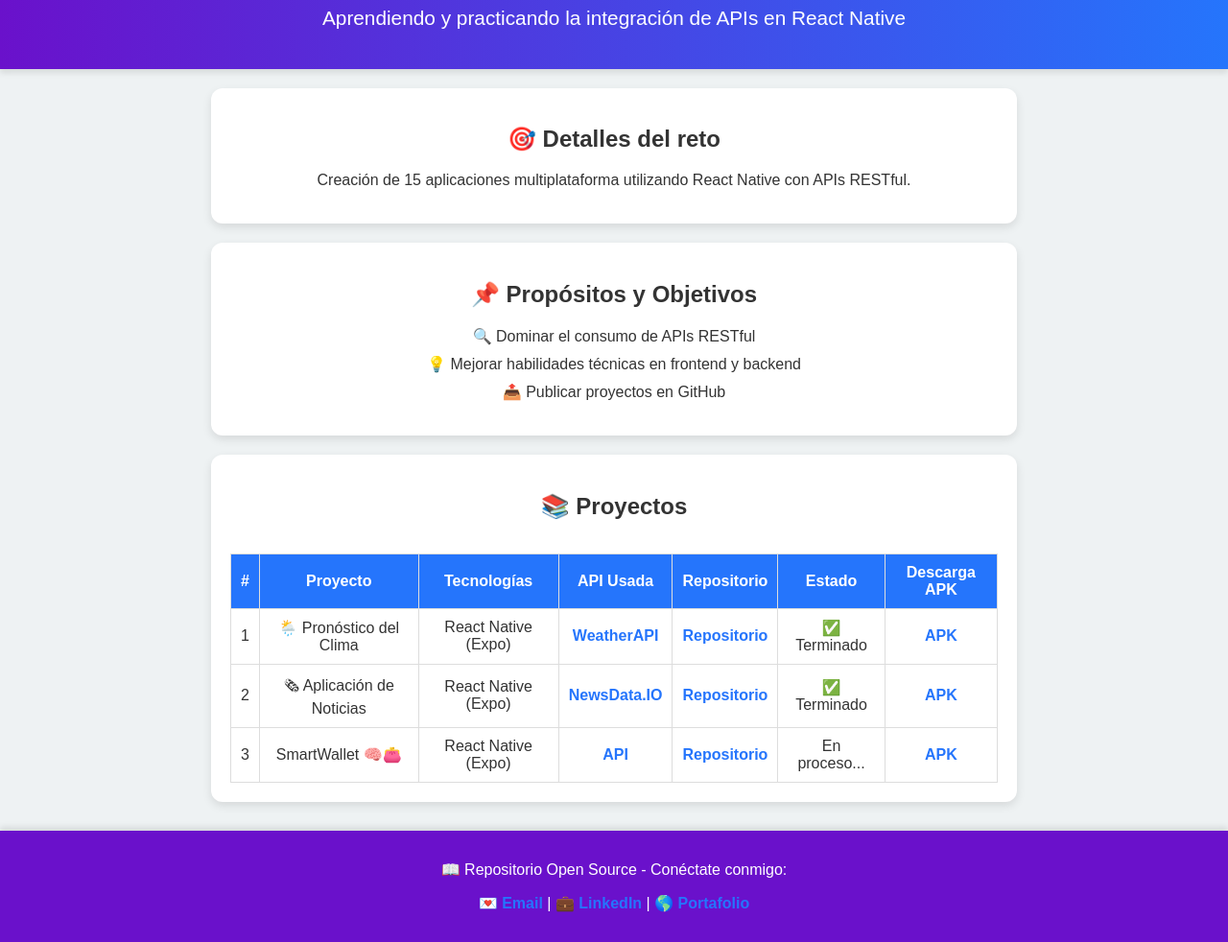
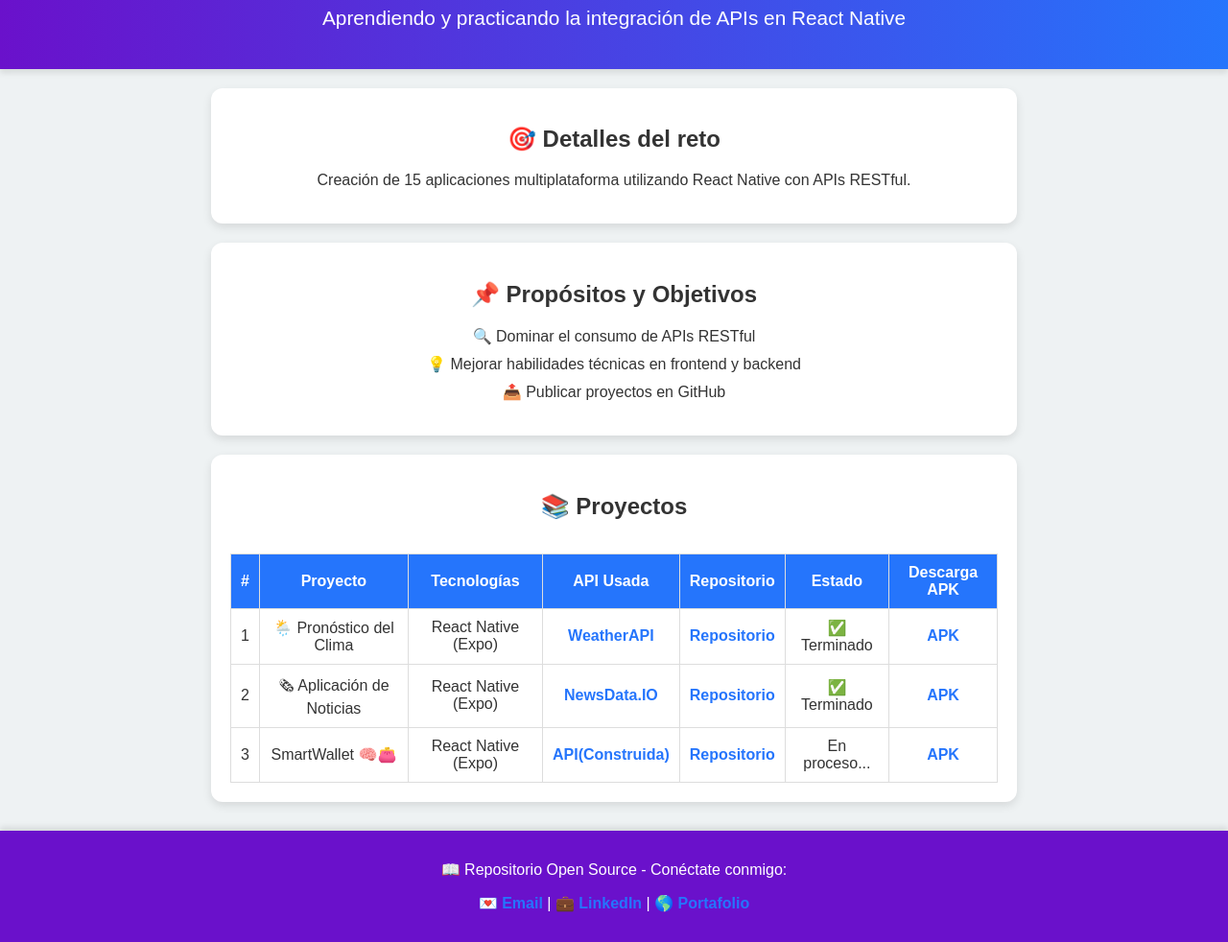
Before and after one commit to felipesanchez-dev/15-Projects-APIs-Challenge, a plain HTML site: page index.html in a window 1280 px wide. Shown: the part 118-1100 px from the top of the page at 96% size. Drawn offline with Linux system fonts and the light colour scheme.

Commit message:
actualizacion

```diff
--- a/index.html
+++ b/index.html
@@ -152,7 +152,7 @@
                         <td>3</td>
                         <td>SmartWallet 🧠👛</td>
                         <td>React Native (Expo)</td>
-                        <td><a href="#" target="_blank">API</a></td>
+                        <td><a href="#" target="_blank">API(Construida)</a></td>
                         <td><a href="#" target="_blank">Repositorio</a></td>
                         <td>En proceso...</td>
                         <td><a href="#?raw=true" target="_blank">APK</a></td>
```
